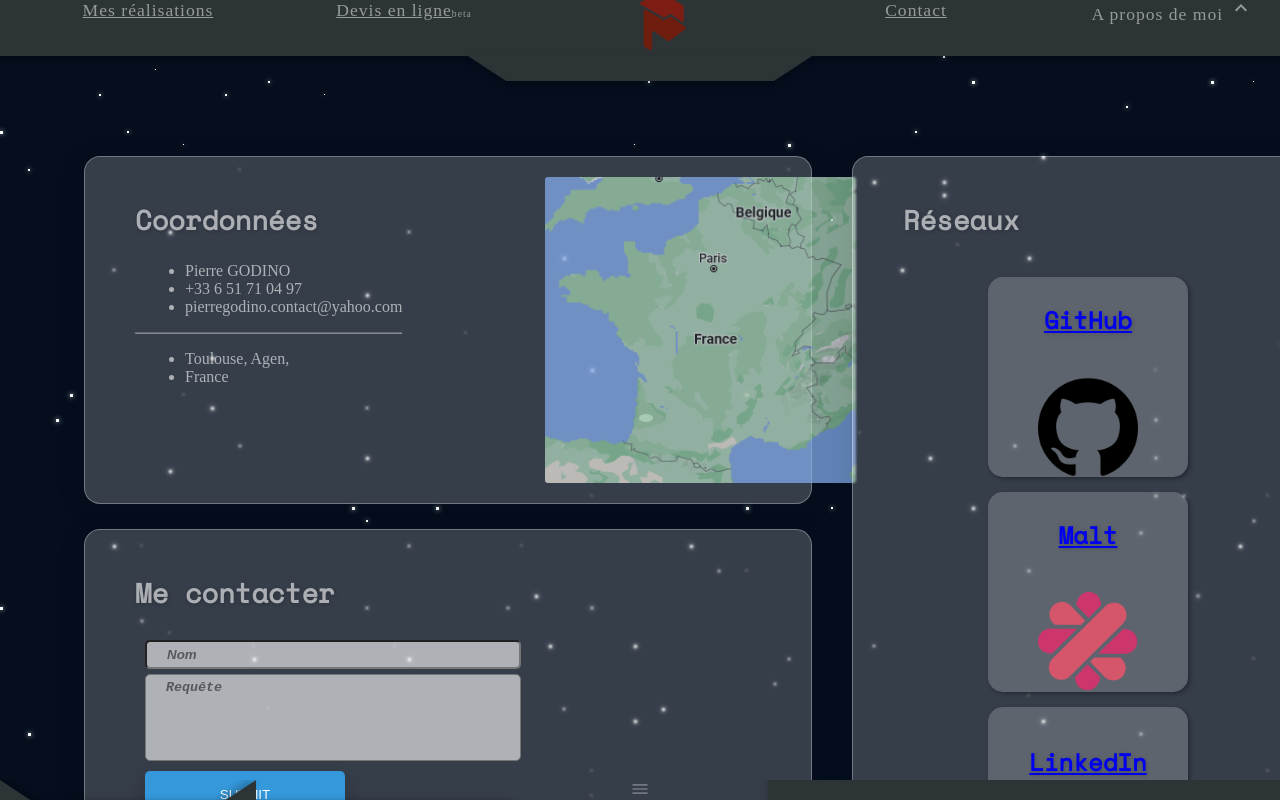
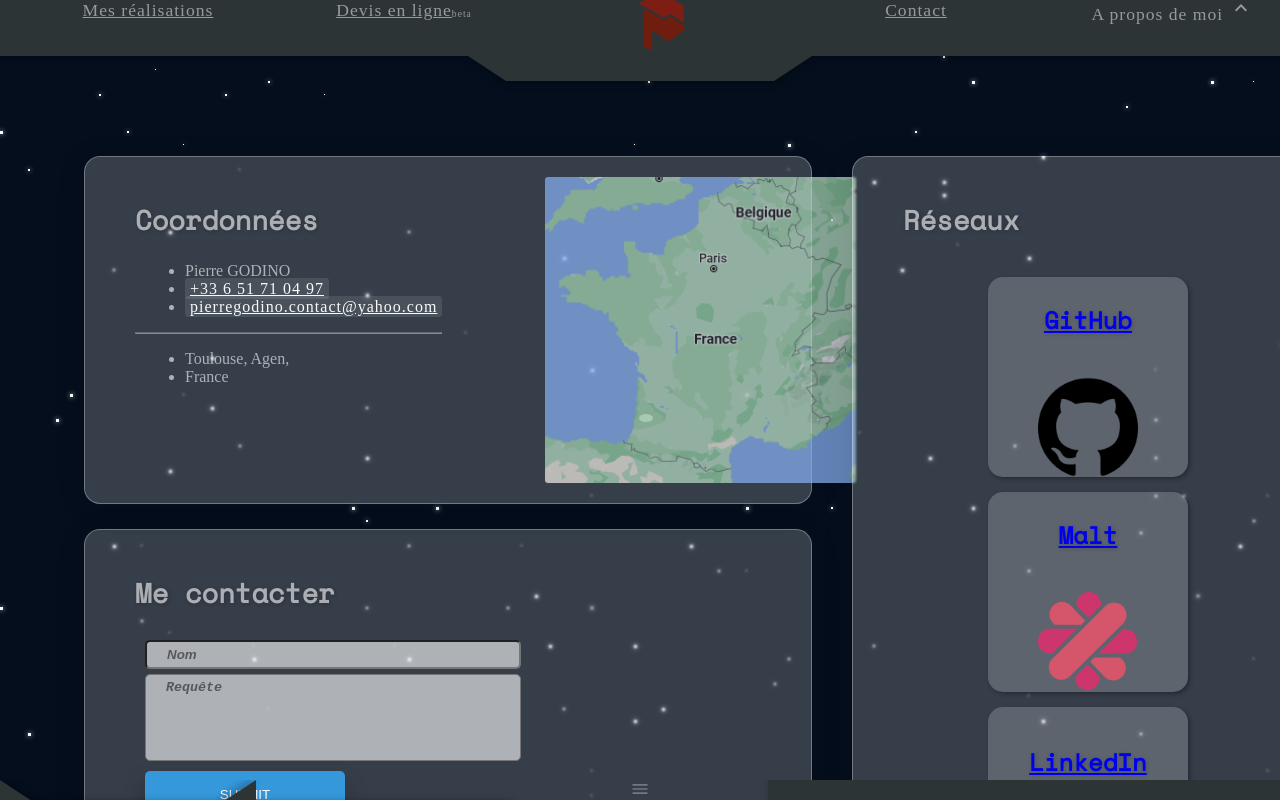
Before and after one commit to PierreG-dev/Pierre-godino.com-V3, a Next.js app in the folder client/: page /contact in a window 1280 px wide. Built offline with nearby package versions, Linux system fonts and the light colour scheme; no server answers; a web font is replaced by a local one.

Commit message:
visual enhancements on tel & mail links (contact page)

```diff
--- a/client/pages/contact.tsx
+++ b/client/pages/contact.tsx
@@ -68,8 +68,16 @@ const Contact: NextPage = () => {
             <h2>Coordonnées</h2>
             <ul>
               <li>Pierre GODINO</li>
-              <li>+33 6 51 71 04 97</li>
-              <li>pierregodino.contact@yahoo.com</li>
+              <li>
+                <a id="phone_link" href="tel:+33 6 51 71 04 97">
+                  +33 6 51 71 04 97
+                </a>
+              </li>
+              <li>
+                <a id="mail_link" href="mailto:pierregodino.contact@yahoo.com">
+                  pierregodino.contact@yahoo.com
+                </a>
+              </li>
             </ul>
             <hr />
             <ul>
@@ -192,6 +200,10 @@ const MainContainer = styled.div`
     transition: 0.3s;
     color: rgba(255, 255, 255, 0.6);
 
+    @media (max-width: 450px) {
+      padding: 10px 25px;
+    }
+
     h2,
     h3 {
       text-shadow: 1px 1px 4px rgba(0, 0, 0, 0.2);
@@ -202,6 +214,32 @@ const MainContainer = styled.div`
       height: 40%;
       display: flex;
       justify-content: space-between;
+
+      #phone_link {
+        color: #fafafa;
+        background: rgba(255, 255, 255, 0.1);
+        padding: 2px 5px;
+        border-radius: 3px;
+        letter-spacing: 1px;
+        transition: 0.1s;
+
+        &:hover {
+          background: rgba(104, 168, 82, 0.87);
+        }
+      }
+
+      #mail_link {
+        color: #fafafa;
+        background: rgba(255, 255, 255, 0.1);
+        padding: 2px 5px;
+        border-radius: 3px;
+        letter-spacing: 1px;
+        transition: 0.1s;
+
+        &:hover {
+          background: rgba(0, 125, 255, 0.8);
+        }
+      }
 
       #text {
         @media (max-width: 650px) {
@@ -305,6 +343,7 @@ const MainContainer = styled.div`
 
       input,
       textarea {
+        min-width: 200px;
         width: 60%;
         border-radius: 0.3125rem;
         background: rgba(255, 255, 255, 0.6);
@@ -391,7 +430,7 @@ const MainContainer = styled.div`
 
     100% {
       top: -50%;
-      left: 40%;
+      left: 20%;
       transform: rotate(-180deg);
     }
   }
```
